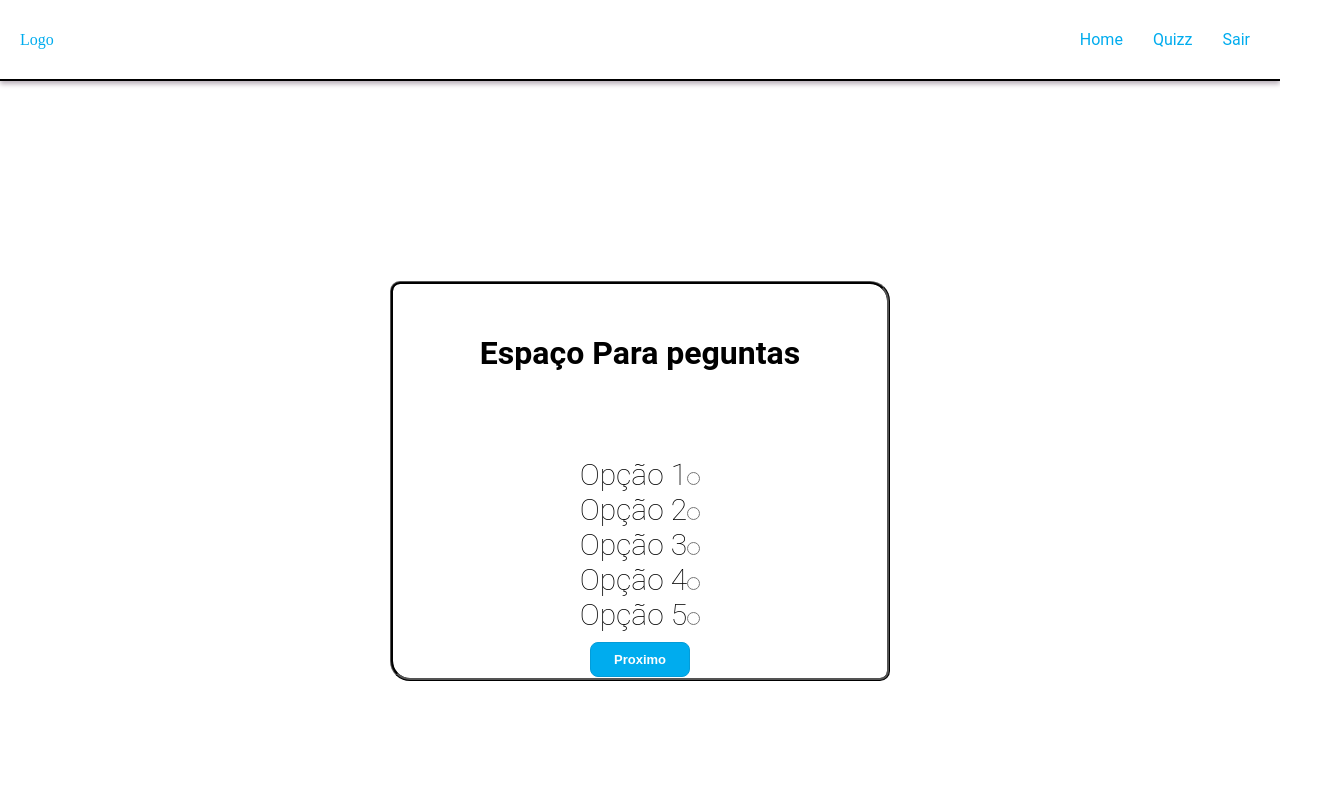
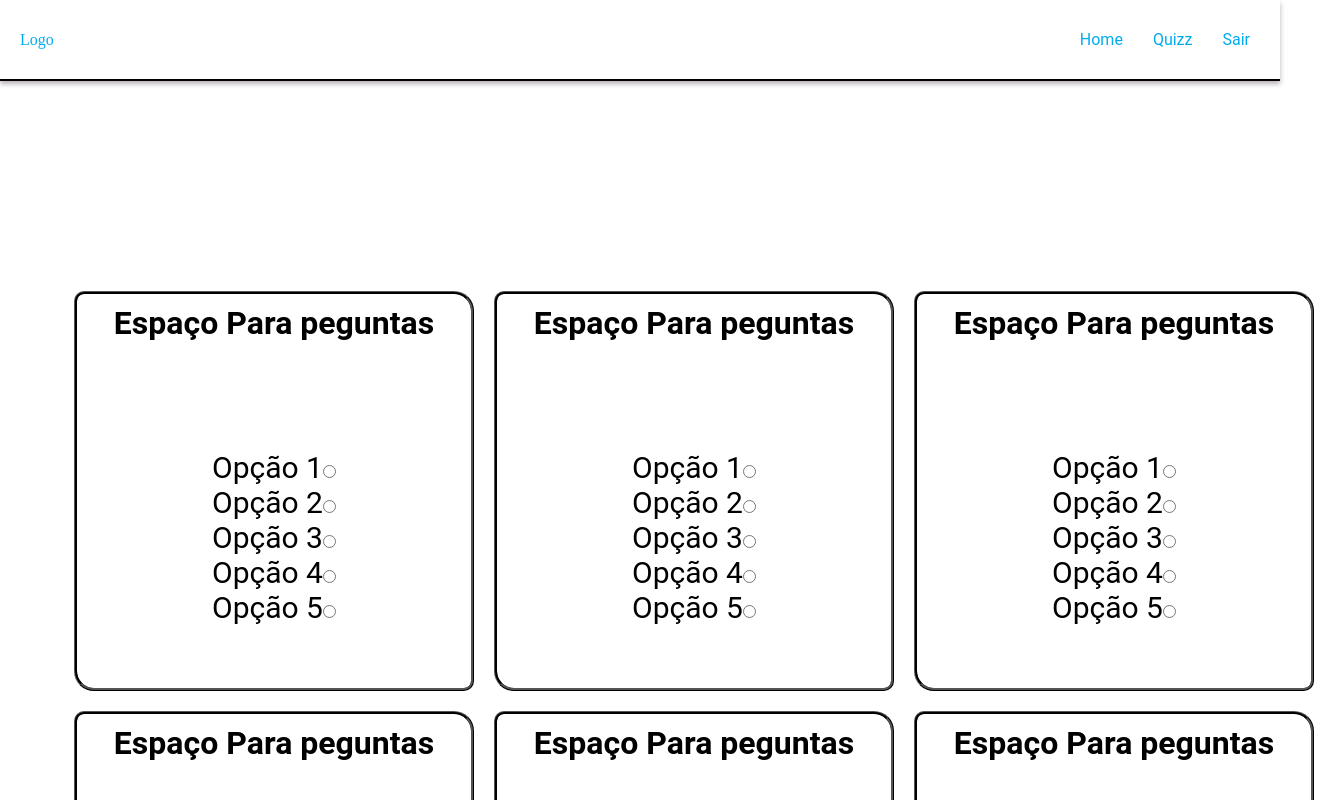
Before and after one commit to camilacasimiro/desafio-trainee-loopis, a React (Create React App) app: page /quizz in a window 1280 px wide. Shown: the top 800 px of the page, 1344 px wide, since content can reach past the window. Built offline with nearby package versions, Linux system fonts and the light colour scheme.

Commit message:
criado a pasta ComponentQuizz . Modificado as pagias index e style de login e quizz

```diff
--- a/src/pages/Login/index.js
+++ b/src/pages/Login/index.js
@@ -6,15 +6,15 @@ import Connection from '../../images/connection.png';
 
 function Login(){
     return (
-        <div id="page-cad">
+        <div id="page-login">
             <div className="image">
                 <img src={Connection} alt="Connection"></img>
             </div>
 
-            <form className="form-cad">
+            <form className="for-login">
 
                     <h1>Login</h1>
-                    <div className="field">
+                    <div className="field-login">
                         <label>Email:</label>
                         <input type="email"></input>
 
--- a/src/pages/Login/style.css
+++ b/src/pages/Login/style.css
@@ -4,7 +4,7 @@
     box-sizing: border-box;
 }
 
-#page-cad{
+#page-login{
     display: flex;
     flex-direction: row;
     width: 100vw;
@@ -20,18 +20,19 @@
     padding-top: 45px;
 }
 
-.form-cad{
+.for-login{
+    text-align: center;
     border-radius: 8px;
     margin: 20px auto;
-    margin-top: 300px;
+    margin-top: 180px;
 }
 
-.form-cad h1{
+.for-login h1{
     font-family: 'Roboto', sans-serif;
     margin-bottom: 35px;
 }
 
-.form-cad .field{
+.for-login .field-login{
     display: flex;
     flex-direction: column;
     margin-bottom: 26px;
@@ -39,12 +40,12 @@
 
 }
 
-.form-cad .field label{
+.for-login .field-login label{
     margin-top: 20px;
     margin-bottom: 10px;
 }
 
-.form-cad .field input{
+.for-login .field-login input{
 
   border-radius: 8px;
   border: 2px solid #00ACEE;
--- /dev/null
+++ b/src/pages/Quizz/ComponentQuizz/Formulario.jsx
@@ -0,0 +1,29 @@
+
+function Formulario() {
+    return (
+        <form >
+            <div className='CardQuestions' >
+                <h1 className='textoDentrodoCard' >Espaço Para peguntas</h1>
+                <ul className='esteticaforms'>
+                    <li>
+                        <label for="">Opção 1</label>
+                        <input type="radio" name="" value="" />
+                    </li>
+                    <label for="">Opção 2</label>
+                    <input type="radio" name="" value="" />
+                    <li>
+                        <label for="">Opção 3</label>
+                        <input type="radio" name="" value="" />
+                    </li>
+                    <label for="">Opção 4</label>
+                    <input type="radio" name="" value="" />
+                    <li>
+                        <label for="">Opção 5</label>
+                        <input type="radio" name="" value="" />
+                    </li>
+                </ul>
+            </div>
+        </form>
+    )
+}
+export default Formulario
--- a/src/pages/Quizz/index.js
+++ b/src/pages/Quizz/index.js
@@ -1,7 +1,10 @@
 import React from 'react';
 import { Link } from 'react-router-dom';
 
+
 import "./style.css"
+
+import Formulario from "../Quizz/ComponentQuizz/Formulario"
 
 function Quizz() {
     return (
@@ -18,29 +21,13 @@ function Quizz() {
             </header>
             <div>
                 <form >
-                    <div className='CardQuestions' >
-                        <h1 className='textoDentrodoCard' >Espaço Para peguntas</h1>
-                        <ul className='esteticaforms'>
-                            <li>
-                                <label for="">Opção 1</label>
-                                <input type="radio" name="" value="" />
-                            </li>
-                            <label for="">Opção 2</label>
-                            <input type="radio" name="" value="" />
-                            <li>
-                                <label for="">Opção 3</label>
-                                <input type="radio" name="" value="" />
-                            </li>
-                            <label for="">Opção 4</label>
-                            <input type="radio" name="" value="" />
-                            <li>
-                                <label for="">Opção 5</label>
-                                <input type="radio" name="" value="" />
-                            </li>
-                        </ul>
-                        <Link to="/perfil">
-                            <button classname="button" type="submit" >Proximo</button>
-                        </Link>
+                    <div className="EtruturaDosFormularios" >
+                       <Formulario></Formulario>
+                       <Formulario></Formulario>
+                       <Formulario></Formulario>
+                       <Formulario></Formulario>
+                       <Formulario></Formulario>
+                       <Formulario></Formulario>
                     </div>
                 </form>
             </div>
--- a/src/pages/Quizz/style.css
+++ b/src/pages/Quizz/style.css
@@ -37,9 +37,9 @@ a {
   }
 
 .CardQuestions {
-    margin: auto;
-    width: 500px;
-    height:400px;
+    margin: 10px;
+    width: 400px;
+    height: 400px;
 
     border: 1px solid black;
     border-style: ridge ;
@@ -54,13 +54,23 @@ a {
     flex-direction: column;
 
 
+}
+.EtruturaDosFormularios{
+  margin: auto;
+  transform: translate(5%, 0%);
+
+  display: flex;
+  flex-direction: row ;
+  flex-wrap: wrap;
+
 
 }
 .esteticaforms {
     text-align: center;
     font-family: 'Roboto', sans-serif;
     font-size: 30px;
-    font-weight: 200;
+    font-weight:10px;
+    margin: auto;
 
 
 }
@@ -69,7 +79,7 @@ a {
     text-align: center;
     font-family: 'Roboto', sans-serif;
     margin-bottom: 35px;
-    padding: 50px;
+    padding: 10px;
 }
 
 .button {
```
